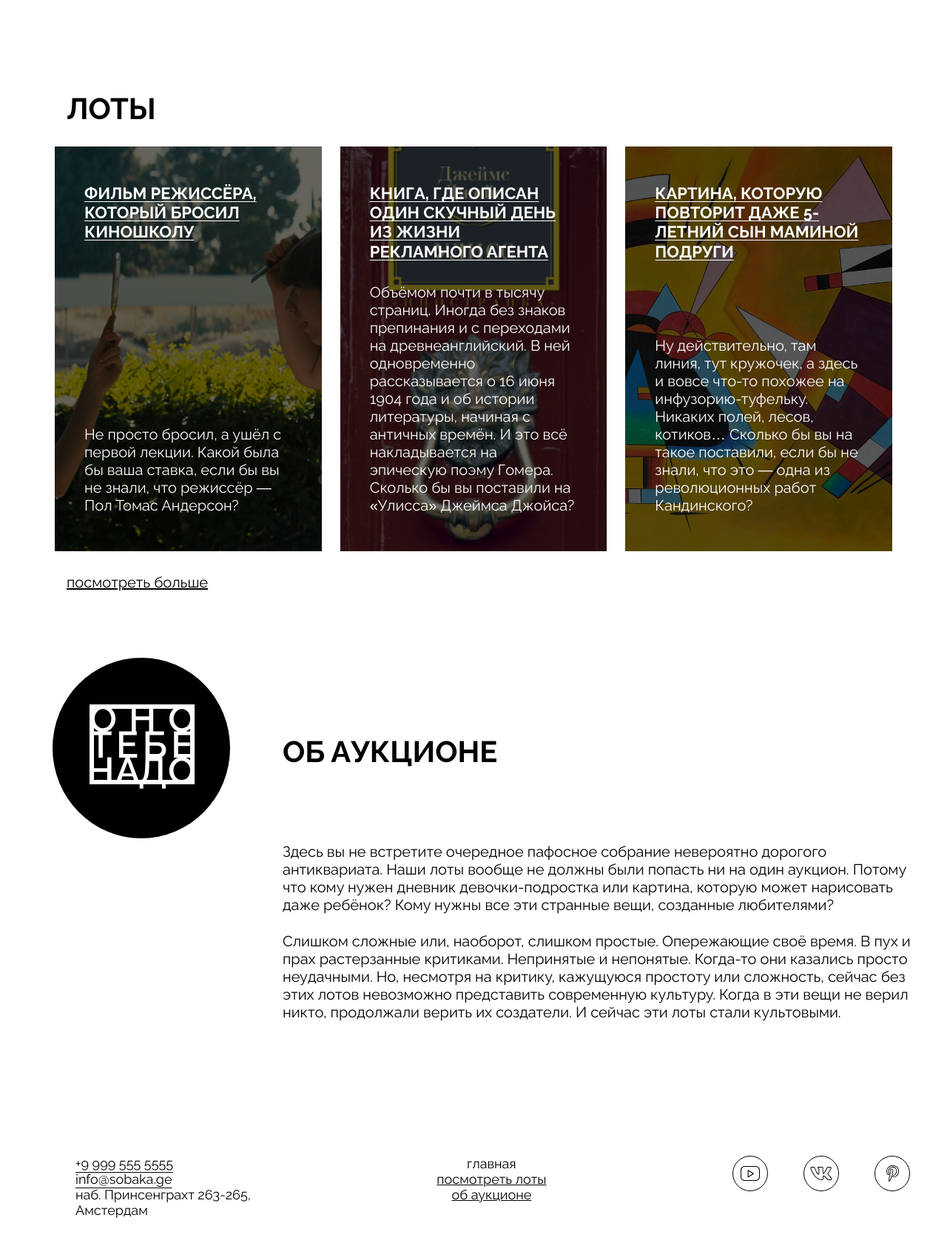
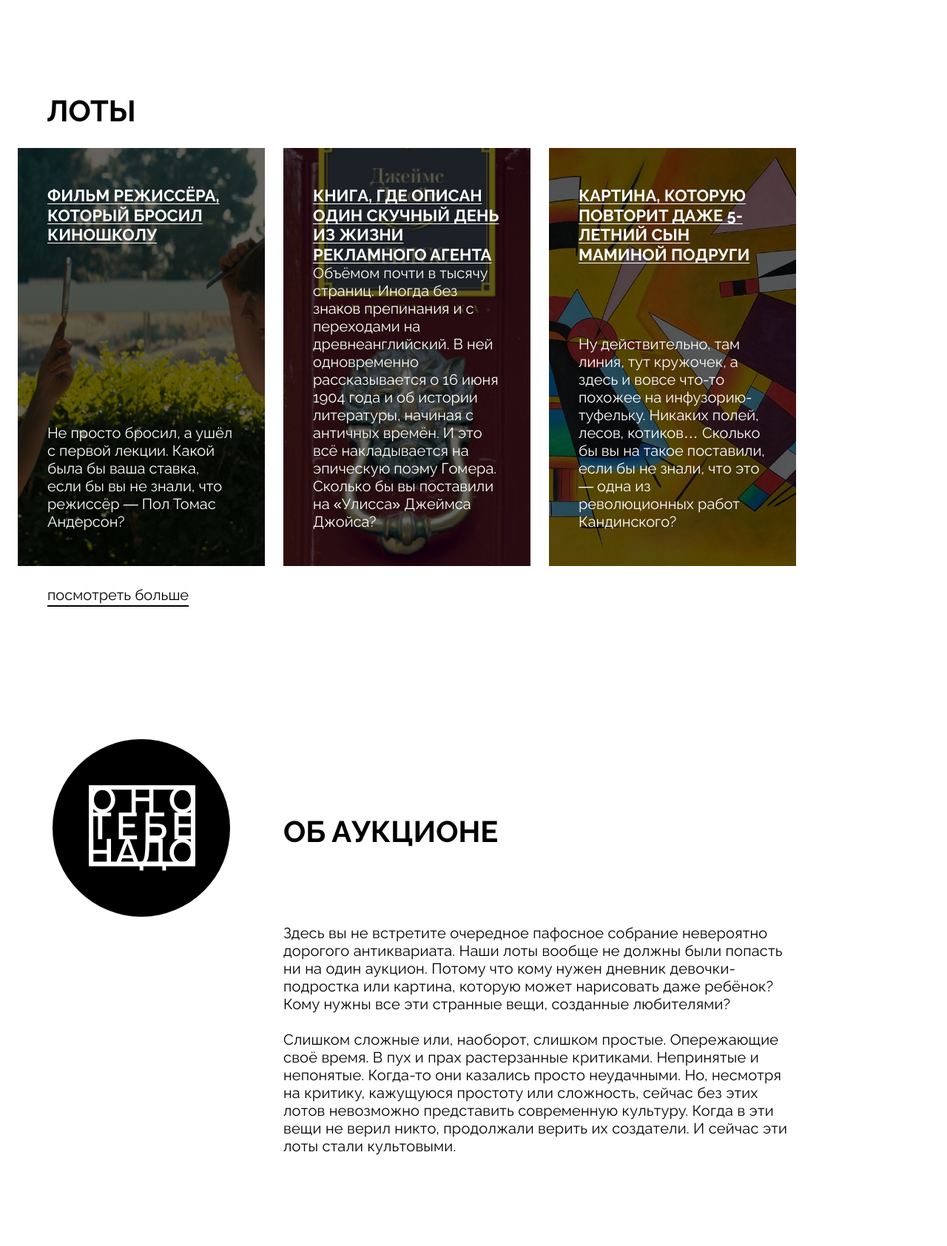
Before and after one commit to vlkrya/ono-tebe-nado, a plain HTML site: page index.html in a window 1280 px wide. Shown: the part 1100-2784 px from the top of the page at 74% size. Drawn offline with Linux system fonts and the light colour scheme.

Commit message:
3rd rewiew

```diff
--- a/index.html
+++ b/index.html
@@ -10,74 +10,81 @@
   </head>
   <body>
     <header class="header">
-      <nav class="navbar__container">
+      <nav class="header__menu">
         <ul class="header__navbar-list">
-          <li class="header__navbar-item header__navbar-item_active">
-            <a class="header__menu-link ">главная</a>
+          <li class="header__navbar-list-item header__navbar-list-item-active">
+            <a href="#0" class="header__link header__link-active">главная</a>
           </li>
-          <li class="header__navbar-item">
-            <a class="header__menu-link" href="#0">посмотреть лоты</a>
+           <li class="header__links-list-item">
+            <a href="#0" class="header__link">посмотреть лоты</a>
           </li>
-          <li class="header__navbar-item">
-            <a class="header__menu-link" href="#0">об аукционе</a>
+           <li class="header__links-list-item">
+            <a href="#0" class="header__link">об аукционе</a>
           </li>
         </ul>
-        <a href="#" class="navbar__logo">
-          <img src="./images/logo-black.svg" alt="Логотип оно тебе надо" class="navbar__logo-img">
-        </a>
-        <address class="adress">
-          <a href="tel:+99995555555">+9 999 555 5555</a><br>
-          <a href="mailto:info@sobaka.ge">info@sobaka.ge</a><br>
-          <p>наб. Принсенграхт 263-265, <br> Амстердам</p>
-        </address>
       </nav>
+      <a class="navbar__logo">
+        <img src="./images/logo-black.svg" class="navbar__logo-img" alt="логотип оно тебе надо">
+      </a>
+      <address class="address navbar__address">
+        <a href="tel:+99995555555">+9 999 555 5555<br></a>
+        <a href="mailto:info@sobaka.ge">info@sobaka.ge <br></a>
+        <p>наб. Принсенграхт 263-265, <br> Амстердам</p>
+      </address>
     </header>
+
     <main>
       <section class="cover">
         <div class="overlay"></div>
         <h1 class="cover__title">
           <span class="aligned-text aligned-text-large">о<span class="letter-spacing">но</span></span>
           <span class="aligned-text aligned-text-center">те<span class="letter-spacing">бе</span></span>
-          <span class="aligned-text aligned-text-right"><span class="letter-spacing">н</span>ад<span class="letter-spacing-no">о</span></span>
+          <span class="aligned-text aligned-text-right"><span class="letter-spacing-large">н</span>ад<span class="letter-spacing-no">о</span></span>
         </h1>
         <div class="cover__container-text">
           <p class="cover__text">Аукцион вещей, в которые никто не верил</p>
           <button type="button" class="cover__button">Сделать ставку</button>
         </div>
       </section>
+
       <section class="lots">
-          <h2 class="cards-list-title">ЛОТЫ</h2>
+        <h2 class="cards-list-title">Лоты</h2>
           <ul class="cards-list">
+
             <li class="cards-list-item">
-              <a href="#" class="card__link">
-                <div class="card__container_film card__container__leanse">
+              <a class="card__link" href="#0">
+                <article class="card card__container_film">
                   <div class="overlay"></div>
                     <h3 class="card__title">Фильм режиссёра, который бросил киношколу</h3>
                     <p class="card__text">Не просто бросил, а ушёл с первой лекции. Какой была бы ваша ставка, если бы вы не знали, что режиссёр — Пол Томас Андерсон?</p>
-                </div>
+                </article>
               </a>
             </li>
             <li class="cards-list-item">
-              <a href="#" class="card__link">
-                <div class="card__container_book card__container__leanse">
+              <a class="card__link" href="#0">
+                <article class="card card__container_book">
                   <div class="overlay"></div>
                     <h3 class="card__title">Книга, где описан один скучный день из жизни рекламного агента</h3>
                     <p class="card__text">Объёмом почти в тысячу страниц. Иногда без знаков препинания и с переходами на древнеанглийский. В ней одновременно рассказывается о 16 июня 1904 года и об истории литературы, начиная с античных времён. И это всё накладывается на эпическую поэму Гомера. Сколько бы вы поставили на «Улисса» Джеймса Джойса?</p>
-                </div>
+                </article>
               </a>
             </li>
             <li class="cards-list-item">
-              <a href="#" class="card__link">
-                <div class="card__container_art card__container__leanse">
+              <a class="card__link" href="#0">
+                <article class="card card__container_art">
                   <div class="overlay"></div>
                     <h3 class="card__title">Картина, которую повторит даже 5-летний сын маминой подруги</h3>
                     <p class="card__text">Ну действительно, там линия, тут кружочек, а здесь и вовсе что-то похожее на инфузорию-туфельку. Никаких полей, лесов, котиков… Сколько бы вы на такое поставили, если бы не знали, что это — одна из революционных работ Кандинского?</p>
-                </div>
+                </article>
               </a>
             </li>
           </ul>
-          <a href="#0" class="look__more">посмотреть больше</a>
-       </section>
+
+          <a class="lots__see-more" href="#0">
+            посмотреть больше
+          </a>
+      </section>
+
       <section class="about">
         <div class="about__column">
           <div class="about__logo">
@@ -93,11 +100,12 @@
         </div>
       </section>
     </main>
+
     <footer class="footer">
         <div class="adress footer__adress">
           <a href="tel:+99995555555">+9 999 555 5555<br></a>
           <a href="mailto:info@sobaka.ge">info@sobaka.ge <br></a>
-          <p>наб. Принсенграхт 263-265, <br> Амстердам</p>
+          <p>наб. Принсенграхт 263-265, Амстердам</p>
         </div>
       <nav>
         <ul class="footer__menu-list">
@@ -119,7 +127,7 @@
         </li>
         <li>
           <a href="#" target="_blank">
-           <img src="./images/pinterest.svg" width="48" height="48" alt="лого пинтерест">
+          <img src="./images/pinterest.svg" width="48" height="48" alt="лого пинтерест">
           </a>
         </li>
       </ul>
--- a/styles/global.css
+++ b/styles/global.css
@@ -6,7 +6,7 @@
 
 body {
   min-width: 1100px;
-  margin: 0;
+  margin: 0 auto;
   font-family: Raleway, Arial, sans-serif;
 }
 
@@ -23,6 +23,10 @@ li,
 blockquote {
   margin: 0;
   padding: 0;
+  margin-inline-start: 0%;
+  margin-inline-end: 0%;
+  margin-block-start: 0%;
+  margin-block-end: 0%;
 }
 
 a {
@@ -32,3 +36,7 @@ a {
 img {
   width: 100%;
 }
+
+ul {
+  list-style-type: none;
+}
--- a/styles/style.css
+++ b/styles/style.css
@@ -1,10 +1,24 @@
 /* header */
 
+.container__main-content {
+    width: 100%;
+    max-width: 1100px;
+    margin: 0 auto;
+    background-color: #FFF;
+}
+
 .header {
-    display: flex;
-    flex-wrap: wrap;
-    justify-content: space-between;
+    padding: 89px 24px 92px;
+    display: grid;
     align-items: center;
+    grid-template-columns: 3fr 1fr 3fr;
+    align-items: center;
+}
+
+.header__menu {
+    padding: 42px 20px 39px 27px;
+    font-size: 18px;
+    letter-spacing: 0.01em;
 }
 
 .navbar__container {
@@ -15,56 +29,67 @@
 }
 
 .header__navbar-list {
-    list-style: none;
     display: flex;
-    padding-left: 50.52px;
+    flex-direction: row;
+    list-style: circle;
+    column-gap: 26px;
 }
 
-.header__navbar-item {
-    color: #000;
+.header__navbar-list-item {
+    list-style: circle;
+    margin-left: 19px;
     font-size: 18px;
-    font-style: normal;
-    font-weight: 400;
-    line-height: normal;
-    padding-right: 14px;
-    border-bottom: #000;
-    list-style: circle;
+    line-height: 21px;
 }
 
-.header__navbar-item_active {
-    text-decoration: none;
+.header__navbar-list-item-active {
     list-style: none;
+    margin: 0;
 }
 
-.header__menu-link {
-    padding-right: 15px;
+.header__link {
+    text-underline-offset: 5px;
+    text-decoration-thickness: 1px;
+
 }
 
-.header__link-list-item {
-    border-bottom: #000;
-    list-style: circle;
+.header__link-active {
+    text-decoration: none;
 }
 
 
 .navbar__logo {
-    width: 148px;
-    flex: 0 0 auto;
+    display: block;
+    width: 137px;
+
 }
 
-.navbar__logo-img {
+/* .navbar__logo-img {
     width: inherit;
     height: inherit;
     padding-left: 26.48px;
+} */
+
+.adress {
+    display: flex;
+    flex-direction: column;
+    width: 241px;
+    font-size: 20px;
+    font-weight: 400;
+    line-height: 25px;
+    font-style: normal;
+    text-align: left;
+    text-underline-offset: 4px;
+    font-style: normal;
 }
 
-.adress {
+.navbar__address {
+    padding-top: 5px;
+    margin-right: 24px;
+    margin-left: auto;
     font-style: normal;
-    padding-left: 184.52px;
-    flex-shrink: 0;
-    padding-left: 184px;
-    font-size: 18px;
-    text-underline-position: under;
-    text-underline-offset: 1px;
+    text-underline-offset: 4px;
+
 }
 
 .overlay {
@@ -72,6 +97,8 @@
     position: absolute;
     opacity: 0.6;
     inset: 0;
+    width: 100%;
+    height: 100%;
 }
 
 .cover {
@@ -84,10 +111,19 @@
     background-repeat: no-repeat;
 }
 
+.card {
+    display: flex;
+    flex-direction: column;
+    justify-content: space-between;
+    position: relative;
+    height: 100%;
+    z-index: -2;
+    padding: 51px 40px 48px 40px;
+}
+
 .card__link {
     height: 100%;
     text-decoration: none;
-    display: block;
 }
 
 .cover__title {
@@ -105,12 +141,20 @@
     margin-bottom: 135px;
 }
 
+.letter-spacing-no {
+    letter-spacing: 0;
+}
+
 .aligned-text {
     display: block;
 }
 
 .letter-spacing {
     letter-spacing: 60px;
+}
+
+.letter-spacing-large {
+    letter-spacing: 0.6em;
 }
 
 .aligned-text-large {
@@ -187,7 +231,7 @@
 }
 
 .lots {
-    padding: 180px 50px 90px;
+    margin: 179px 24px 0 24px;
 }
 
 .card__container__leanse {
@@ -216,45 +260,47 @@
 }
 
 .cards-list {
+    position: relative;
     display: flex;
-    flex-direction: row;
+    flex-grow: 1;
+    flex-wrap: wrap;
     gap: 25px;
-    list-style: none;
-    padding-left: 24px;
-    padding-right: 24px;
-    margin-bottom: 30px;
+    margin-top: 27px;
 }
 
 .cards-list-title {
     font-size: 40px;
     font-weight: 700;
     text-transform: uppercase;
-    margin-left: 40px;
-    margin-bottom: 28px;
+    margin-left: 39px;
+    line-height: 46.96px;
+    text-align: left;
 }
 
 .cards-list-item {
-    flex-grow: 1;
-    width: 430px;
-    min-height: 450px;
+    width: 334px;
+    min-height: 563px;
+
 }
 
 .card__title {
-    z-index: 1;
     font-size: 22px;
-    font-weight: 700;
-    line-height: 120%;
+    line-height: 26.4px;
+    text-align: left;
     text-decoration: underline;
     text-transform: uppercase;
+    color: #FFF;
+    z-index: 1;
     text-decoration-thickness: 1px;
     text-underline-offset: 3px;
-    margin-bottom: 30px;
 }
 
 .card__text {
+    font-size: 20px;
+    line-height: 24px;
+    text-align: left;
+    color: #FFF;
     z-index: 1;
-    font-size: 20px;
-    line-height: 120%;
 }
 
 .look__more {
@@ -265,56 +311,70 @@
 }
 
 .about {
-    display: flex;
-    gap: 25px;
-    padding: 0 25px 182px 25px;
+    display: grid;
+    grid-template-columns: 359px 693px;
+    margin: 148px 24px 0;
 }
 
-.about__column:last-child {
-    margin-top: 103px;
+.about__column {
+    display: contents;
 }
 
 .about__logo {
+    display: flex;
+    justify-content: center;
+    align-items: center;
+    width: 240px;
+    height: 240px;
     background-color: #000;
     border-radius: 50%;
-    margin: 0 46px;
-    padding: 63px 46px;
+    margin: 35px 72px 0 47px;
+
 }
 
 .about__logo-image {
-    width: 148px;
+    height: 162px;
+    width: 150px;
+
 }
 
 .about__title {
+    grid-column-start: 2;
+    grid-column-end: 3;
+    grid-row-start: 1;
+    grid-row-end: 2;
     text-transform: uppercase;
     font-size: 40px;
-    font-weight: 700;
+    align-self: center;
+    padding-top: 43px;
 }
 
 .about__text {
-    font-size: 20px;
-    font-weight: 400;
+    grid-column-end: 3;
     display: flex;
     flex-direction: column;
-    gap: 25px;
-    margin-top: 100px;
+    row-gap: 24px;
+    font-size: 20px;
+    padding-top: 10px;
+    font-weight: 400;
+    line-height: 24px;
+    letter-spacing: 0.01em;
+
 }
 
 .footer {
-    font-size: 18px;
-    font-weight: 400;
-    padding: 0 50px 90px;
-    display: flex;
-    justify-content: space-between;
+    display: grid;
+    grid-template-columns: 3fr 2fr 3fr;
+    margin: 178px 50px 88px;
+
 }
 
 .lots__see-more {
-    text-decoration: none;
-    text-transform: lowercase;
-    margin-left: 40px;
+    display: block;
+    position: relative;
+    margin: 27px 0 0 40px;
     font-size: 20px;
-    font-weight: 400;
-    border-bottom: 1px solid #000;
+    text-underline-offset: 7px;
 }
 
 .footer__adress {
```
